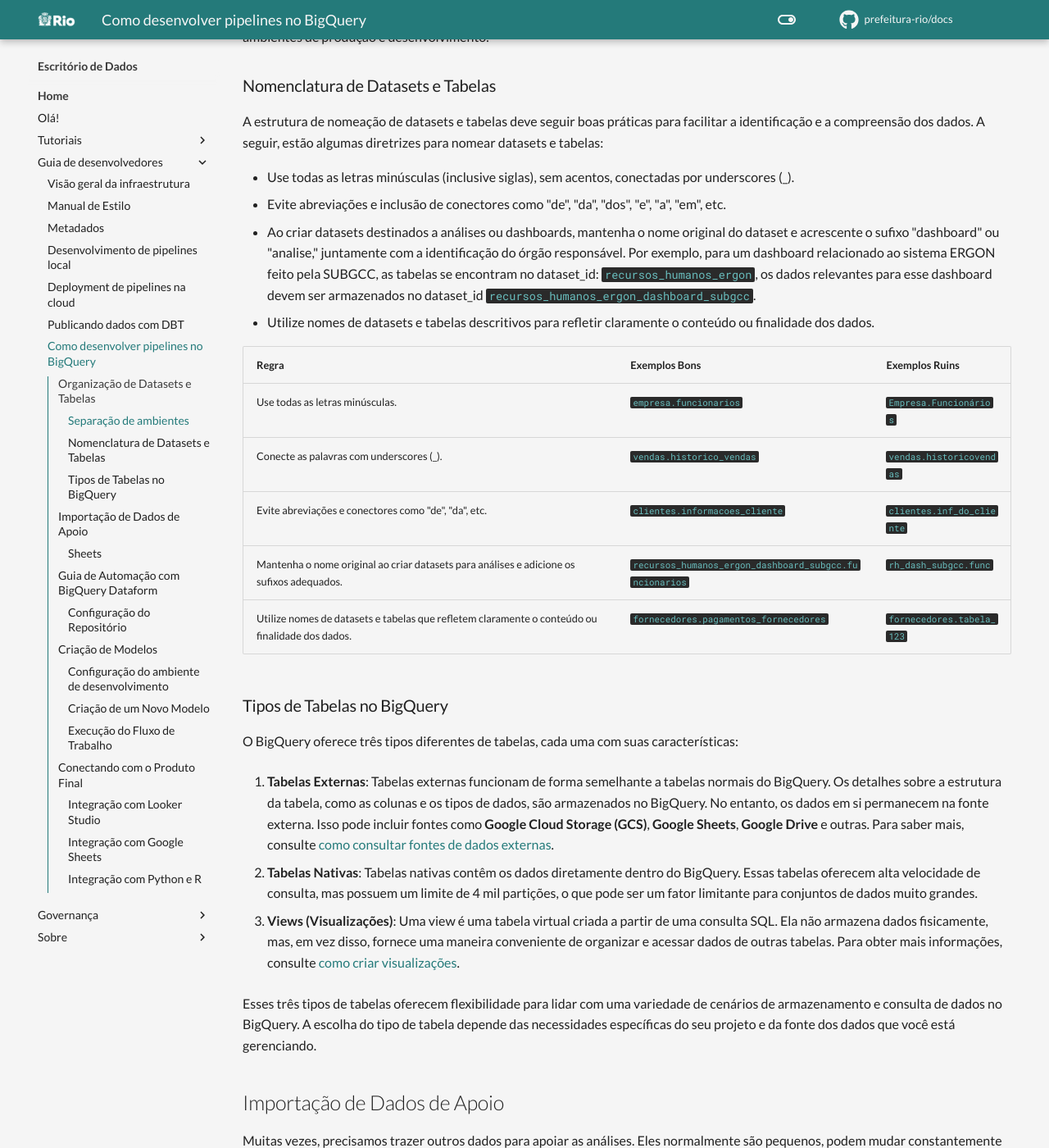
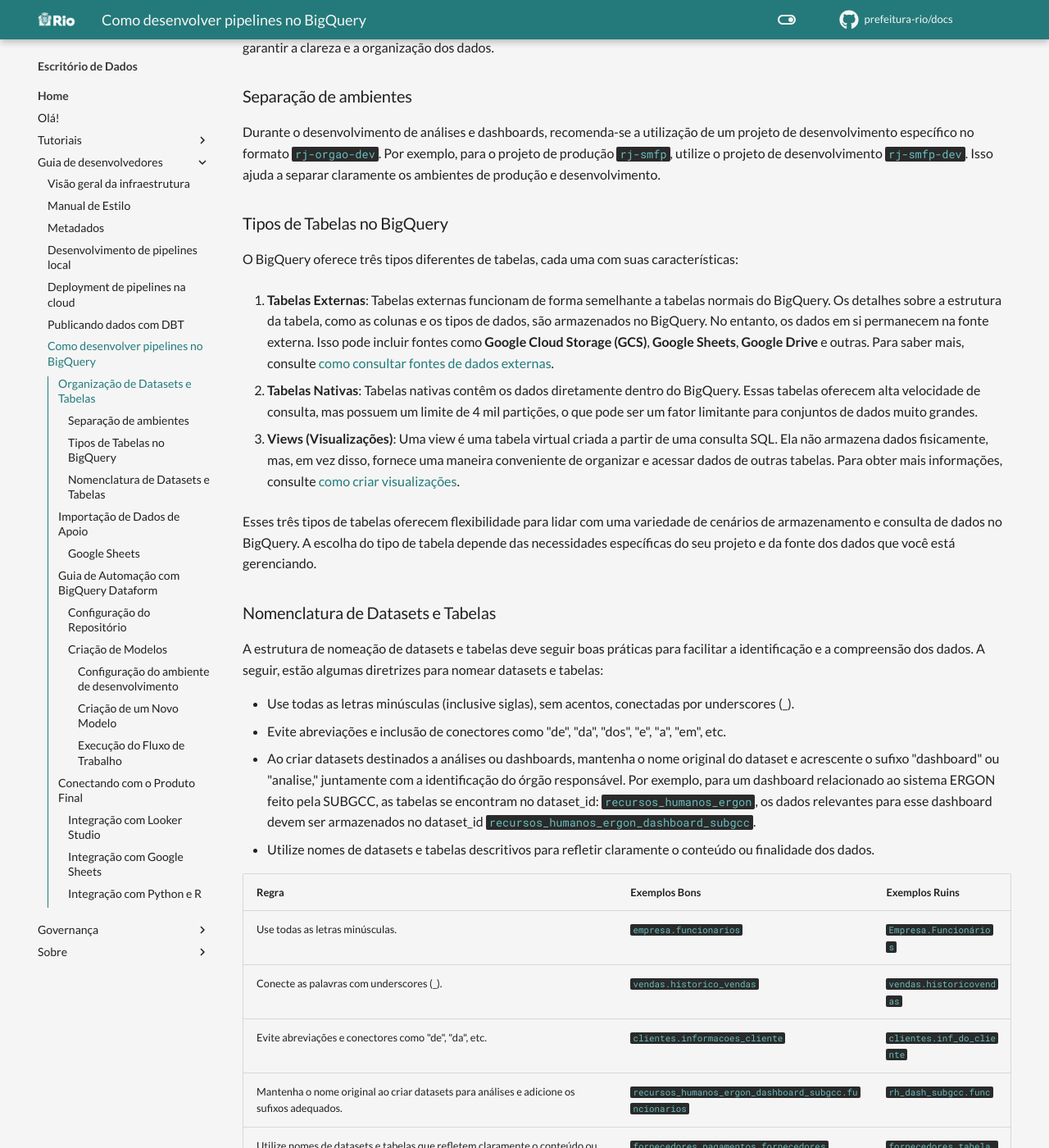
Before and after one commit to prefeitura-rio/docs, an MkDocs documentation site: the page built from docs/guia-desenvolvedores/automacao-analises.md, in a window 1280 px wide and 1400 px high, scrolled down 405 px. Shown: the whole window at 82% size. Built offline with MkDocs 1.6.1 and Material for MkDocs 9.7.7, drawn with Linux system fonts in a browser that asks for light colours; comment, search, counter and statistics services are not loaded; some of the changed lines change nothing that is shown; some of the changed text lies outside the part shown.

Commit message:
feat: add intro

```diff
--- a/docs/guia-desenvolvedores/automacao-analises.md
+++ b/docs/guia-desenvolvedores/automacao-analises.md
@@ -1,4 +1,5 @@
 
+Neste guia, iremos abordar a importância da organização eficiente de datasets e tabelas no BigQuery, destacando práticas essenciais, tipos de tabelas disponíveis e diretrizes de nomenclatura. Também exploraremos a importação de dados de apoio, com foco na integração com o Google Sheets, e discutiremos como automatizar tarefas de gerenciamento de dados usando o BigQuery Dataform. Além disso, veremos como conectar o BigQuery com produtos finais, como o Looker Studio, Google Sheets e linguagens como Python e R.
 
 ## Organização de Datasets e Tabelas
 
@@ -6,7 +7,21 @@
 
 ### Separação de ambientes
 
-Durante o desenvolvimento de análises e dashboards, recomenda-se a utilização de um projeto de desenvolvimento específico. Por exemplo, para o projeto de produção `rj-smfp`, utilize o projeto de desenvolvimento `rj-smfp-dev`. Isso ajuda a separar claramente os ambientes de produção e desenvolvimento.
+Durante o desenvolvimento de análises e dashboards, recomenda-se a utilização de um projeto de desenvolvimento específico no formato `rj-orgao-dev`. Por exemplo, para o projeto de produção `rj-smfp`, utilize o projeto de desenvolvimento `rj-smfp-dev`. Isso ajuda a separar claramente os ambientes de produção e desenvolvimento.
+
+
+### Tipos de Tabelas no BigQuery
+
+O BigQuery oferece três tipos diferentes de tabelas, cada uma com suas características:
+
+1. **Tabelas Externas**: Tabelas externas funcionam de forma semelhante a tabelas normais do BigQuery. Os detalhes sobre a estrutura da tabela, como as colunas e os tipos de dados, são armazenados no BigQuery. No entanto, os dados em si permanecem na fonte externa. Isso pode incluir fontes como **Google Cloud Storage (GCS)**, **Google Sheets**, **Google Drive** e outras. Para saber mais, consulte [como consultar fontes de dados externas](https://cloud.google.com/bigquery/docs/external-data-sources).
+
+2. **Tabelas Nativas**: Tabelas nativas contêm os dados diretamente dentro do BigQuery. Essas tabelas oferecem alta velocidade de consulta, mas possuem um limite de 4 mil partições, o que pode ser um fator limitante para conjuntos de dados muito grandes.
+
+3. **Views (Visualizações)**: Uma view é uma tabela virtual criada a partir de uma consulta SQL. Ela não armazena dados fisicamente, mas, em vez disso, fornece uma maneira conveniente de organizar e acessar dados de outras tabelas. Para obter mais informações, consulte [como criar visualizações](https://cloud.google.com/bigquery/docs/views).
+
+Esses três tipos de tabelas oferecem flexibilidade para lidar com uma variedade de cenários de armazenamento e consulta de dados no BigQuery. A escolha do tipo de tabela depende das necessidades específicas do seu projeto e da fonte dos dados que você está gerenciando.
+
 
 ### Nomenclatura de Datasets e Tabelas
 
@@ -27,24 +42,13 @@
 | Utilize nomes de datasets e tabelas que refletem claramente o conteúdo ou finalidade dos dados.               | `fornecedores.pagamentos_fornecedores`                                 | `fornecedores.tabela_123`                    |
 
 
-### Tipos de Tabelas no BigQuery
-
-O BigQuery oferece três tipos diferentes de tabelas, cada uma com suas características:
-
-1. **Tabelas Externas**: Tabelas externas funcionam de forma semelhante a tabelas normais do BigQuery. Os detalhes sobre a estrutura da tabela, como as colunas e os tipos de dados, são armazenados no BigQuery. No entanto, os dados em si permanecem na fonte externa. Isso pode incluir fontes como **Google Cloud Storage (GCS)**, **Google Sheets**, **Google Drive** e outras. Para saber mais, consulte [como consultar fontes de dados externas](https://cloud.google.com/bigquery/docs/external-data-sources).
-
-2. **Tabelas Nativas**: Tabelas nativas contêm os dados diretamente dentro do BigQuery. Essas tabelas oferecem alta velocidade de consulta, mas possuem um limite de 4 mil partições, o que pode ser um fator limitante para conjuntos de dados muito grandes.
-
-3. **Views (Visualizações)**: Uma view é uma tabela virtual criada a partir de uma consulta SQL. Ela não armazena dados fisicamente, mas, em vez disso, fornece uma maneira conveniente de organizar e acessar dados de outras tabelas. Para obter mais informações, consulte [como criar visualizações](https://cloud.google.com/bigquery/docs/views).
-
-Esses três tipos de tabelas oferecem flexibilidade para lidar com uma variedade de cenários de armazenamento e consulta de dados no BigQuery. A escolha do tipo de tabela depende das necessidades específicas do seu projeto e da fonte dos dados que você está gerenciando.
-
 
 ## Importação de Dados de Apoio
 
 Muitas vezes, precisamos trazer outros dados para apoiar as análises. Eles normalmente são pequenos, podem mudar constantemente e são construídos manualmente. Um bom exemplo são tabelas de categorias ou de-para. Essa seção vai ter mostrar como subir esses dados no BigQuery sem precisar construir uma pipeline no Prefect ou DBT.
 
-### Sheets
+### Google Sheets
+
 Uma maneira eficaz de trazer dados de fontes externas para o BigQuery é por meio da importação de dados do Google Sheets. Essa integração permite que você trabalhe com dados de planilhas do Google diretamente no ambiente do BigQuery.
 
 1. Nas opções do dataset, clique em "Criar nova tabela".
@@ -85,7 +89,7 @@
 
 Essa integração permite o controle de versões dos modelos desenvolvidos no Dataform em ambientes de desenvolvimento que são branches do repositório do Github.
 
-## Criação de Modelos
+### Criação de Modelos
 
 #### Configuração do ambiente de desenvolvimento
 
@@ -154,6 +158,7 @@
 ![dataform ambiente de desenvolvimento graph](../static/img/automacao-analises/dataform_git_commit.png)
 
 Finalize a sincronização clicando em **Push to default branch**.
+
 ![dataform ambiente de desenvolvimento graph](../static/img/automacao-analises/dataform_git_push.png)
 
 
@@ -184,12 +189,12 @@
 
 ### Integração com Looker Studio
 
-Integrar o BigQuery com o Looker Studio permite criar painéis de controle interativos. Exemplo:
+Integrar o BigQuery com o Looker Studio permite criar painéis de controle interativos.
 
 
 ### Integração com Google Sheets
 
-Para compartilhar dados do BigQuery no Google Sheets, siga as etapas:
+Para compartilhar dados do BigQuery no Google Sheets.
 
 ### Integração com Python e R
 
```
